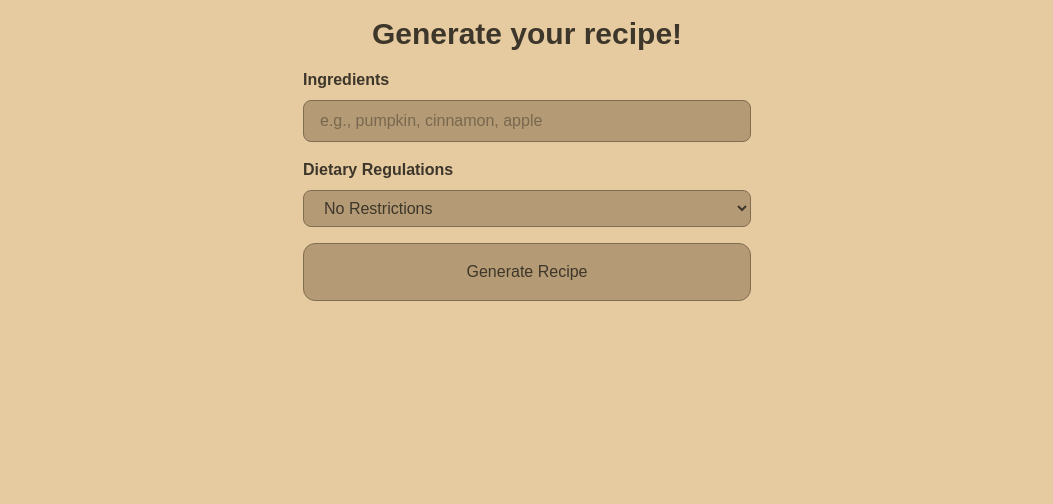
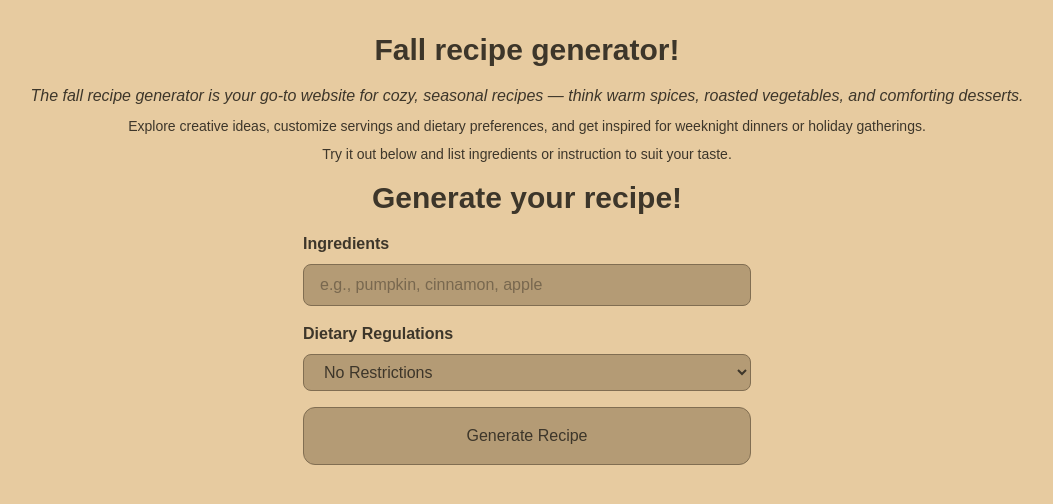
Before and after one commit to RafaeloxMC/fall-recipes, a Next.js app: page / in a window 1280 px wide. Shown: the top 504 px of the page, without its empty margins (113-1166 px from the left). Built offline with nearby package versions, Linux system fonts and the light colour scheme.

Commit message:
Fix styles and add main page text

```diff
--- a/app/components/recipe-generator.tsx
+++ b/app/components/recipe-generator.tsx
@@ -47,7 +47,7 @@ function RecipeGenerator() {
 		}
 	};
 	return (
-		<div className="p-4 flex flex-col justify-center items-center gap-4">
+		<div className="p-4 flex flex-col justify-center items-center gap-4 w-full">
 			<h1 className="text-4xl font-extrabold">Generate your recipe!</h1>
 
 			<div className="w-full max-w-md flex flex-col gap-4">
--- a/app/page.tsx
+++ b/app/page.tsx
@@ -2,7 +2,22 @@ import RecipeGenerator from "./components/recipe-generator";
 
 export default function Home() {
 	return (
-		<div>
+		<div className="flex flex-col justify-center items-center w-full p-8">
+			<h1 className="text-4xl font-extrabold">Fall recipe generator!</h1>
+			<p className="italic mt-4">
+				The fall recipe generator is your go-to website for cozy,
+				seasonal recipes — think warm spices, roasted vegetables, and
+				comforting desserts.
+			</p>
+			<p className="mt-2 text-sm">
+				Explore creative ideas, customize servings and dietary
+				preferences, and get inspired for weeknight dinners or holiday
+				gatherings.
+			</p>
+			<p className="mt-2 text-sm">
+				Try it out below and list ingredients or instruction to suit
+				your taste.
+			</p>
 			<RecipeGenerator />
 		</div>
 	);
```
